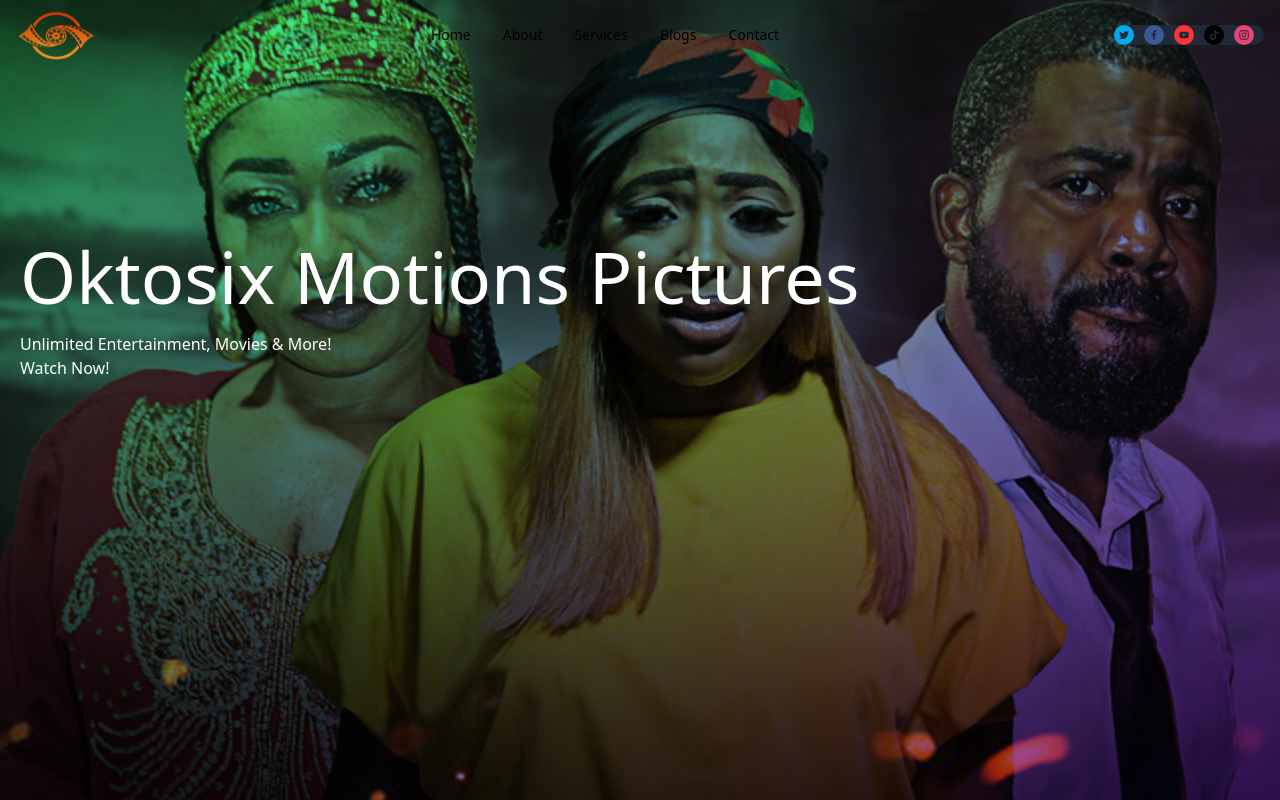
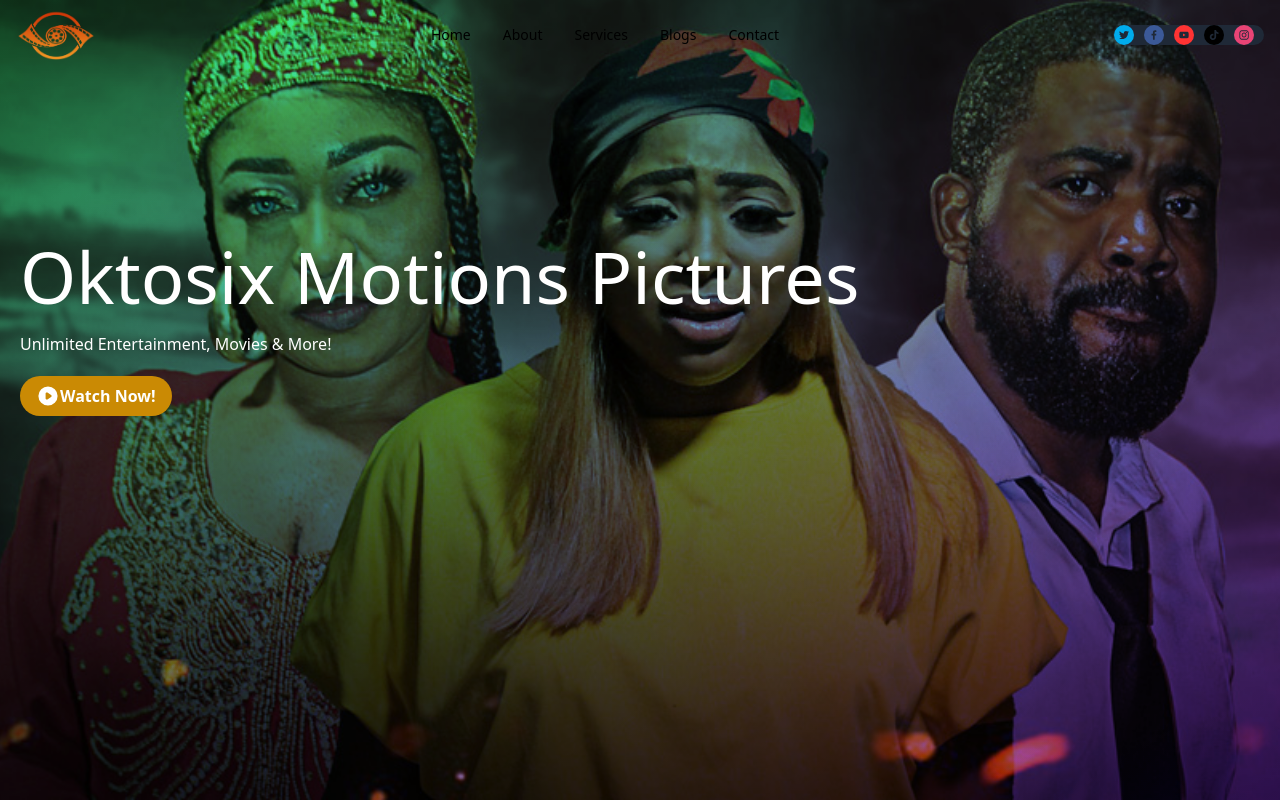
Before and after one commit to joseph-anselm/oktosix, a Next.js app: page / in a window 1280 px wide. Built offline with nearby package versions, Linux system fonts and the light colour scheme.

Commit message:
first commit

```diff
--- a/package.json
+++ b/package.json
@@ -10,6 +10,7 @@
   },
   "dependencies": {
     "@headlessui/react": "^1.5.0",
+    "@heroicons/react": "^1.0.6",
     "next": "12.1.4",
     "react": "18.0.0",
     "react-dom": "18.0.0",
--- a/pages/index.js
+++ b/pages/index.js
@@ -1,6 +1,7 @@
 import React from "react";
 import styles from "../styles/Home.module.css";
 import Image from "next/image";
+import { SocialIcon } from "react-social-icons";
 
 export default function index() {
   return (
@@ -15,7 +16,21 @@
           <div className="ml-5 ">
             <h1 className=" mb-5 text-7xl">Oktosix Motions Pictures</h1>
             <p>Unlimited Entertainment, Movies & More!</p>
-            <button>Watch Now!</button>
+            <button className=" mt-5 flex rounded-full bg-yellow-600 py-2 px-4 font-bold text-white hover:bg-red-700">
+              <svg
+                class="h-6 w-6"
+                fill="currentColor"
+                viewBox="0 0 20 20"
+                xmlns="http://www.w3.org/2000/svg"
+              >
+                <path
+                  fillRule="evenodd"
+                  d="M10 18a8 8 0 100-16 8 8 0 000 16zM9.555 7.168A1 1 0 008 8v4a1 1 0 001.555.832l3-2a1 1 0 000-1.664l-3-2z"
+                  clipRule="evenodd"
+                ></path>
+              </svg>{" "}
+              Watch Now!
+            </button>
           </div>
         </div>
       </div>
```
Also changed, not shown: 1 other file (tests, documents, lock files or other folders).
